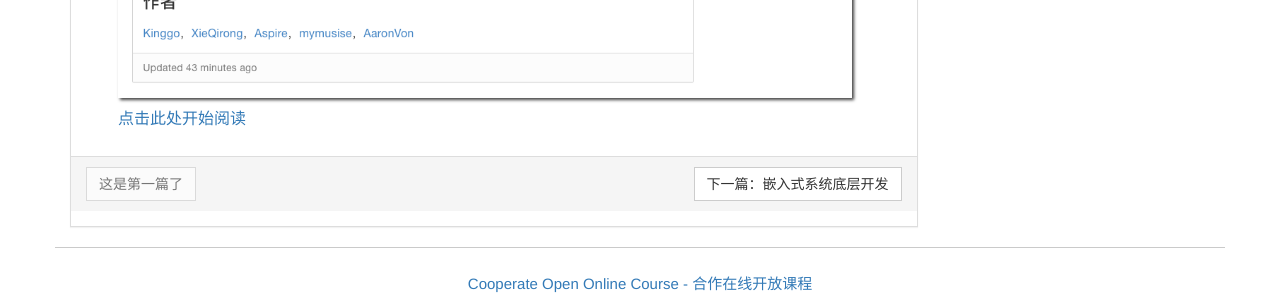
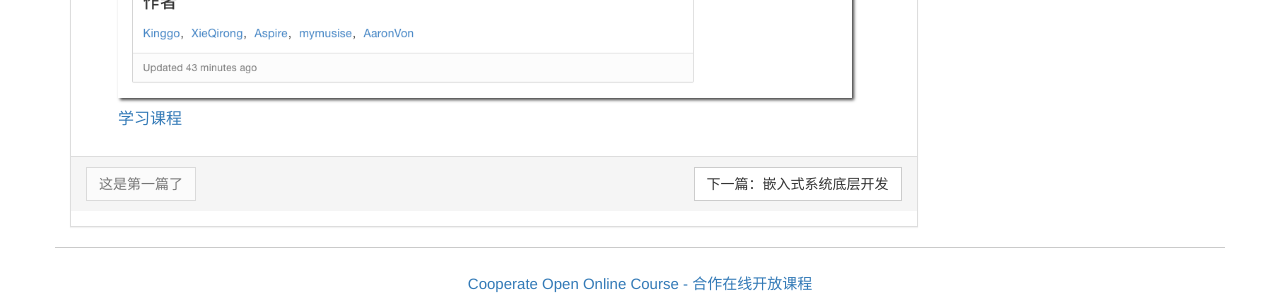
Before and after one commit to COOC-China/cooc-china.github.io, a Jekyll site: the page built from _posts/2015-11-27-github-pages-gitbook-tutorial-book.markdown, in a window 1280 px wide. Shown: the part 641-941 px from the top of the page. Built offline with Jekyll 4.4.1, drawn with Linux system fonts in a browser that asks for light colours; comment, search, counter and statistics services are not loaded.

Commit message:
add link
Signed-off-by: XieQirong <ngxieqirong@gmail.com>

```diff
--- a/_posts/2015-11-27-github-pages-gitbook-tutorial-book.markdown
+++ b/_posts/2015-11-27-github-pages-gitbook-tutorial-book.markdown
@@ -11,4 +11,4 @@ categories: '课程建立'
 
 ![](/images/2015-11-27/github-pages-gitbook-tutorial-book.png)
 
-[点击此处开始阅读](https://www.gitbook.com/book/cooc-china/gitbook-tutorial/details)
+[学习课程](https://www.gitbook.com/book/cooc-china/gitbook-tutorial/details)
```
Also changed, not shown: _posts/2015-11-27-embeded-system-development.md (+2 -0 lines), index.md (+1 -1 lines).
